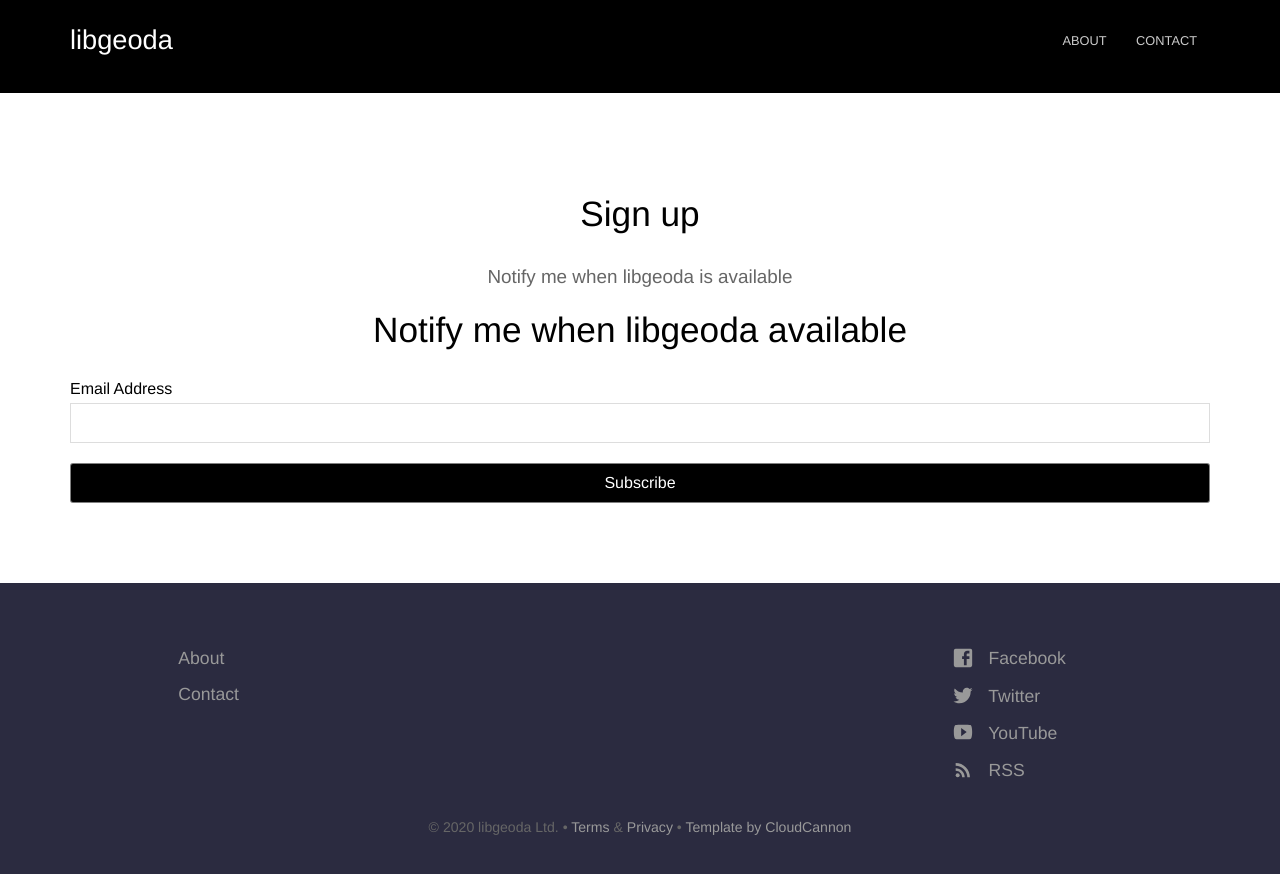
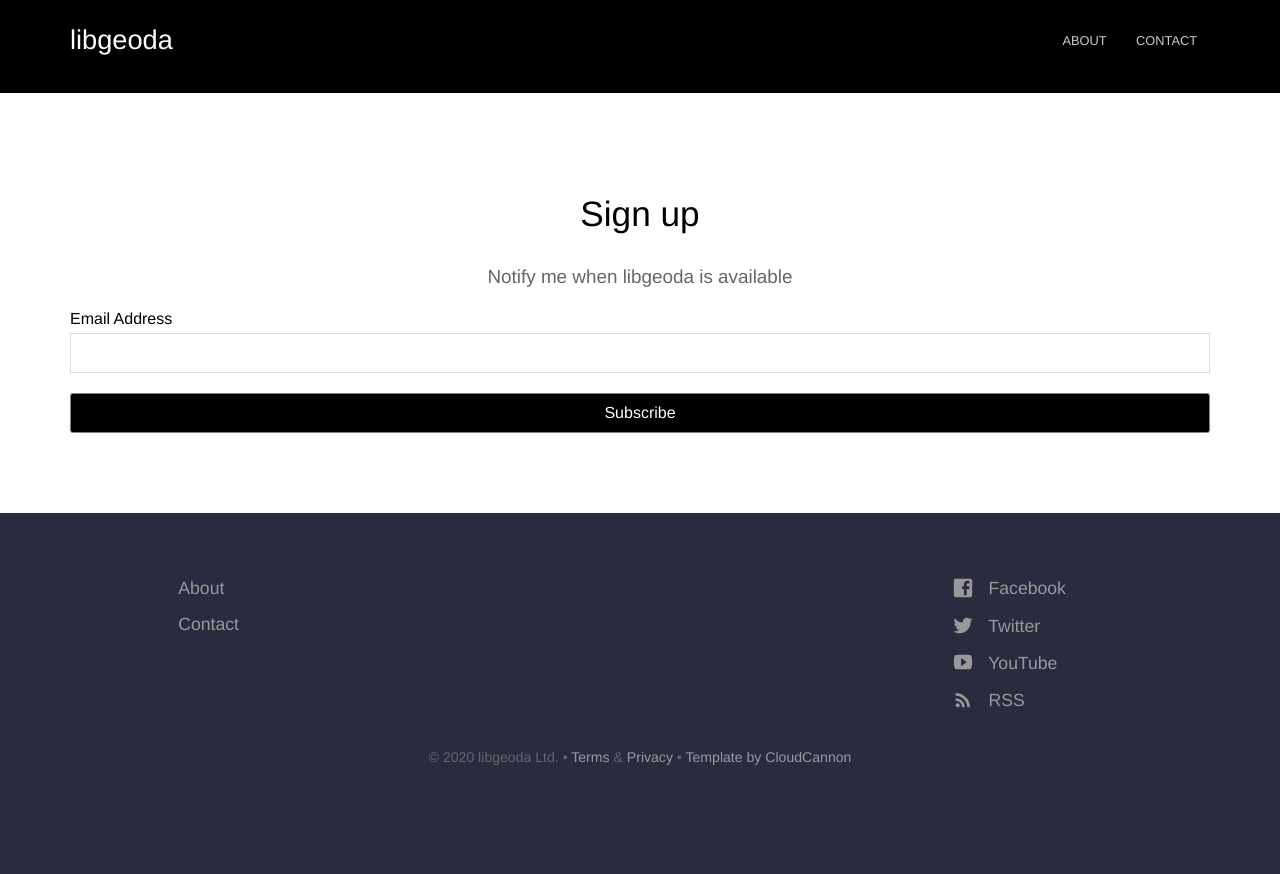
Before and after one commit to libgeoda/libgeoda.github.io, a Jekyll site: the page built from sign-up.html, in a window 1280 px wide. Shown: the top 874 px of the page. Built offline with Jekyll 4.4.1, drawn with Linux system fonts in a browser that asks for light colours.

Commit message:
Update sign-up.html

```diff
--- a/sign-up.html
+++ b/sign-up.html
@@ -8,7 +8,6 @@ description: Notify me when libgeoda is available
 <div id="mc_embed_signup">
     <form action="https://gmail.us7.list-manage.com/subscribe/post?u=24a730a258cacee289fb7e9f4&amp;id=4b03b6e92b" method="post" id="mc-embedded-subscribe-form" name="mc-embedded-subscribe-form" class="validate" target="_blank" novalidate>
         <div id="mc_embed_signup_scroll">
-        <h2>Notify me when libgeoda available </h2>
     <div class="mc-field-group">
         <label for="mce-EMAIL">Email Address </label>
         <input type="email" value="" name="EMAIL" class="required email" id="mce-EMAIL">
```
